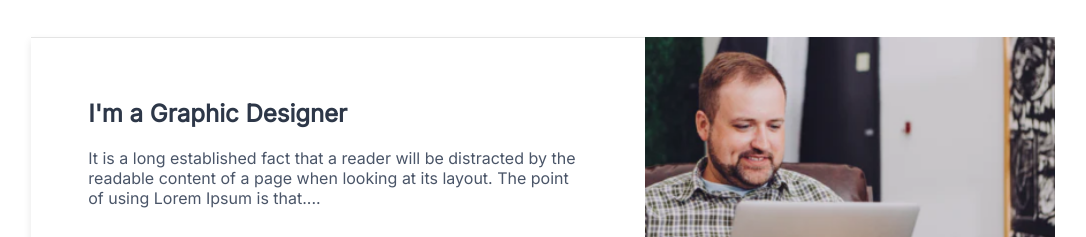
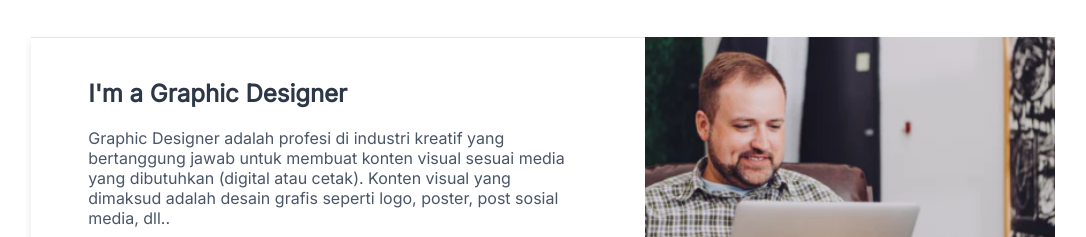
Before and after one commit to izharraps/izharraps.github.io, a plain HTML site: page index.html in a window 1280 px wide. Shown: the part 558-795 px from the top of the page, without its empty margins (97-1183 px from the left). Drawn offline with Linux system fonts and the light colour scheme.

Commit message:
u index.html

```diff
--- a/index.html
+++ b/index.html
@@ -37,8 +37,7 @@
         <div>
             <div>
                 <h2>I'm a Graphic Designer</h2>
-                <p>It is a long established fact that a reader will be distracted by the readable content of a page when
-                    looking at its layout. The point of using Lorem Ipsum is that....</p>
+                <p>Graphic Designer adalah profesi di industri kreatif yang bertanggung jawab untuk membuat konten visual sesuai media yang dibutuhkan (digital atau cetak). Konten visual yang dimaksud adalah desain grafis seperti logo, poster, post sosial media, dll..</p>
             </div>
             <div class="description-left-footer">
                 <p>May 20th 2020</p>
```
